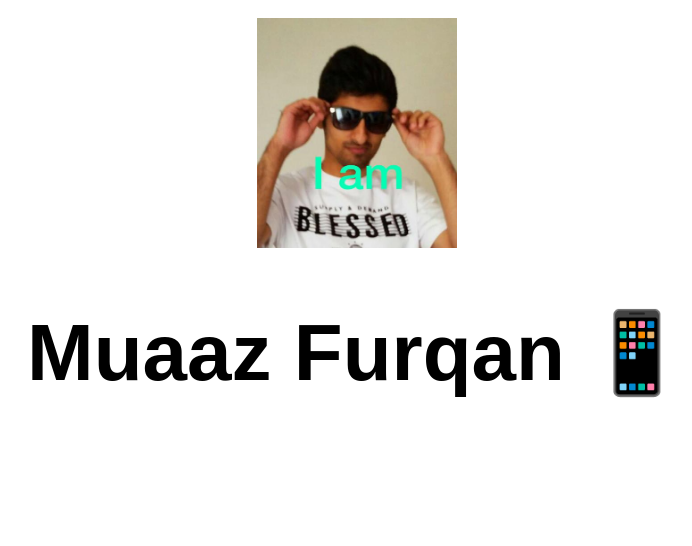
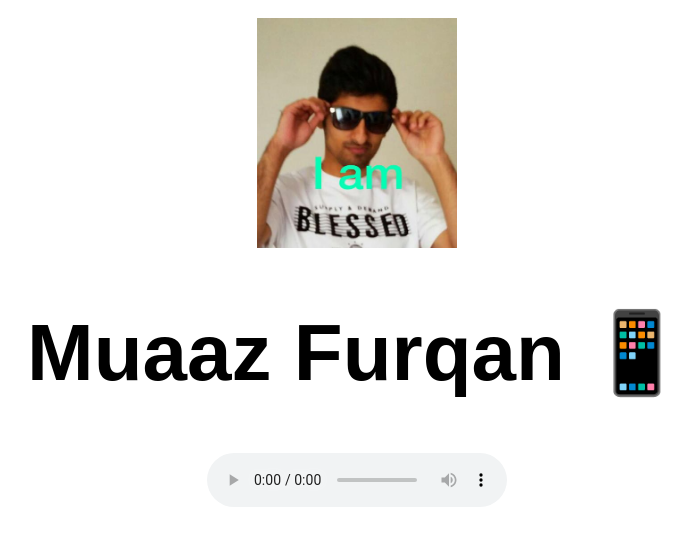
Before and after one commit to BobbyShamurda/MuaazFurqan, a plain HTML site: page index.html in a window 1280 px wide. Shown: the whole page, without its empty margins (283-975 px from the left). Drawn offline with Linux system fonts and the light colour scheme.

Commit message:
Add files via upload

```diff
--- a/index.html
+++ b/index.html
@@ -30,7 +30,9 @@ var s = document.getElementsByTagName('script')[0]; s.parentNode.insertBefore(ga
   <br>
   <img src="Muaaz.jpg" width="200" height="230">
 <h1>Muaaz Furqan 📱</h1>
-<audio src="Muaaz.mp3" type="audio/mpeg" preload="auto" autoplay>
-</center>
+<audio id="audio1" controls="controls"  autoplay="autoplay" >
+   <source src="Muaaz.mp3" type="audio/mpeg" />
+   <source src="scene1.ogg" type="audio/ogg" />
+</audio></center>
 </body>
 </html>
```
